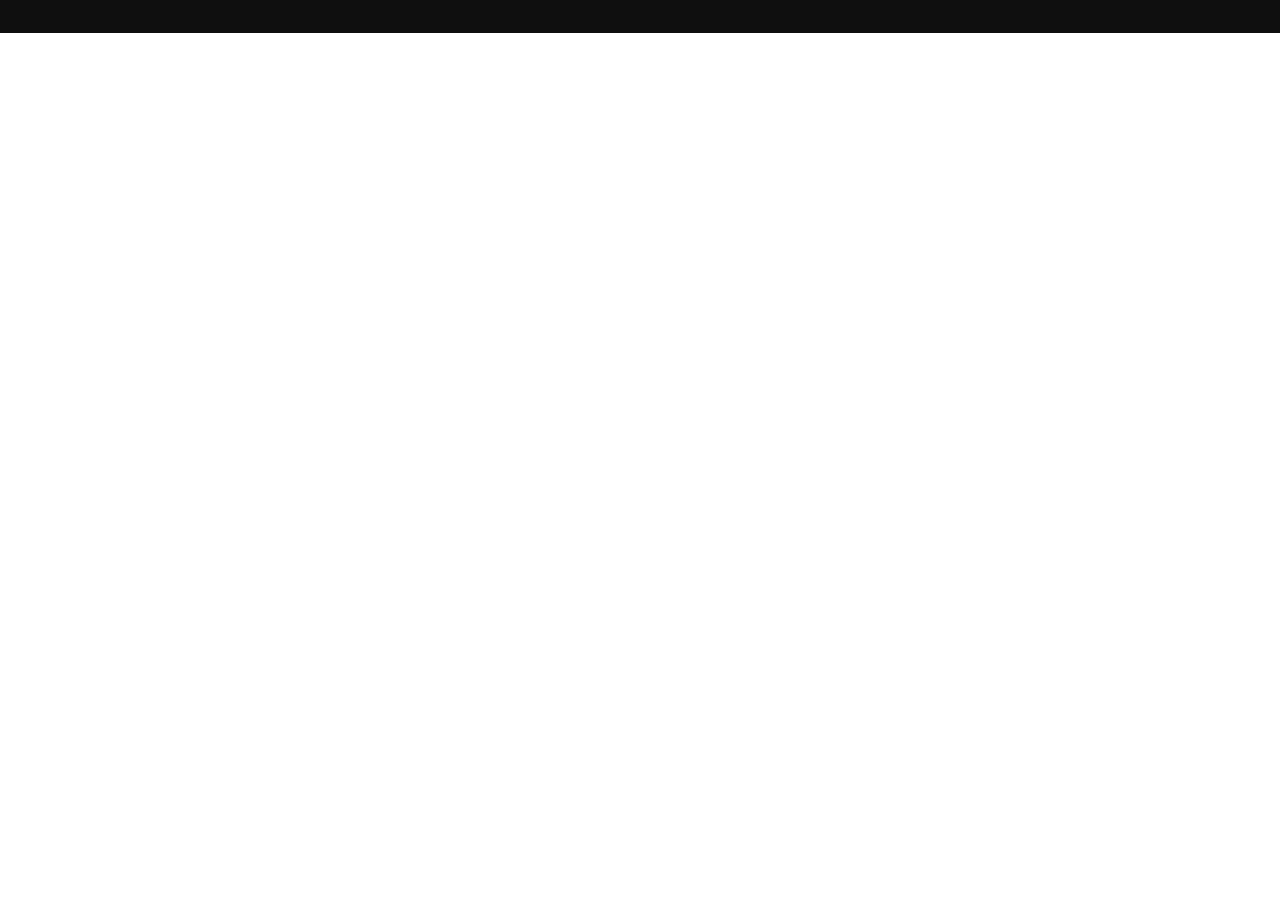
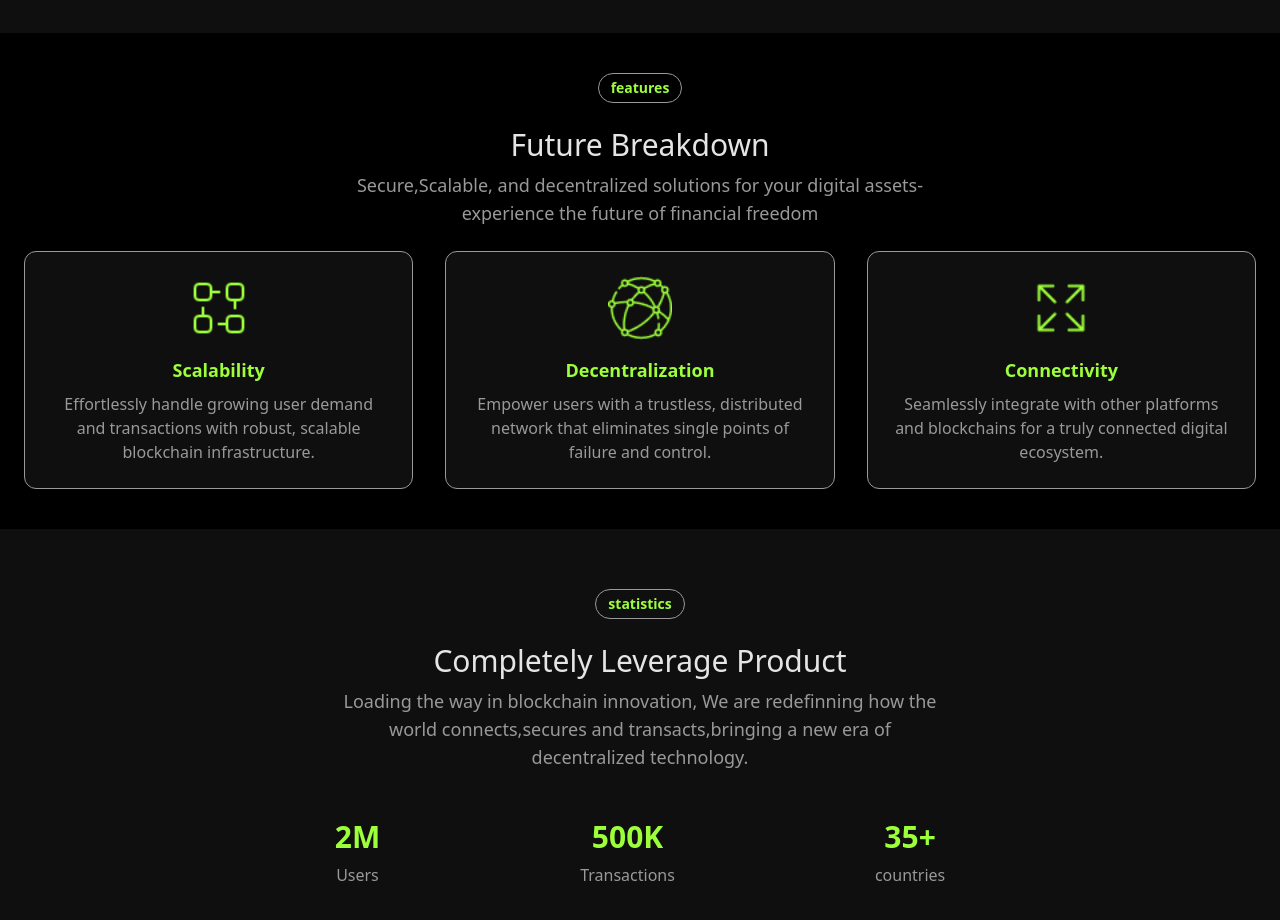
Before and after one commit to LupoNetn/blockchain-landing-page, a React (Vite) app: page / in a window 1280 px wide. Shown: the part 1020-1940 px from the top of the page. Before the commit the page ends 1053 px from the top, so only its background shows below. Built offline with nearby package versions, Linux system fonts and the light colour scheme.

Commit message:
add Features and Statistics components; update App.jsx and styles

```diff
--- a/src/App.jsx
+++ b/src/App.jsx
@@ -2,6 +2,8 @@ import React from 'react'
 import Navbar from './components/Navbar'
 import Hero from './components/Hero'
 import Partners from './components/Partners'
+import Features from './components/Features'
+import Statistics from './components/Statistics'
 
 const App = () => {
   return (
@@ -9,6 +11,8 @@ const App = () => {
      <Navbar />
      <Hero />
      <Partners />
+     <Features />
+     <Statistics />
     </div>
   )
 }
--- /dev/null
+++ b/src/components/Features.jsx
@@ -0,0 +1,63 @@
+import React from "react";
+import scalabilityImg from "../assets/scalability.png";
+import decentralizationImg from "../assets/decentralization.png";
+import connectivityImg from "../assets/connectivity.png";
+
+const features = [
+  {
+    img: scalabilityImg,
+    head: "Scalability",
+    desc: "Effortlessly handle growing user demand and transactions with robust, scalable blockchain infrastructure.",
+  },
+  {
+    img: decentralizationImg,
+    head: "Decentralization",
+    desc: "Empower users with a trustless, distributed network that eliminates single points of failure and control.",
+  },
+  {
+    img: connectivityImg,
+    head: "Connectivity",
+    desc: "Seamlessly integrate with other platforms and blockchains for a truly connected digital ecosystem.",
+  },
+];
+
+const Features = () => {
+  return (
+    <section>
+      <div className="container mx-auto px-6 py-10">
+        <div className="lg-max-width">
+          <div className="flex justify-center">
+            <div className="text-green flex items-center border border-gray rounded-2xl px-3 py-1">
+              <span className="font-bold text-sm">features</span>
+            </div>
+          </div>
+          <h3 className="section-title">
+            Future Breakdown
+          </h3>
+          <p className="section-desc">
+            Secure,Scalable, and decentralized solutions for your digital
+            assets-experience the future of financial freedom
+          </p>
+        </div>
+        <div className="grid grid-cols-1 md:grid-cols-3 gap-8 mt-6">
+          {features.map(({ img, head, desc }, idx) => (
+            <div
+              key={idx}
+              className="bg-gray-dark border border-gray rounded-xl p-6 flex flex-col items-center text-center"
+            >
+              <img
+                src={img}
+                alt={head}
+                className="w-16 h-16 mb-4 object-contain"
+              />
+              <h4 className="text-green font-bold text-lg mb-2">{head}</h4>
+              <p className="text-gray">{desc}</p>
+            </div>
+          ))}
+        </div>
+      </div>
+    </section>
+  );
+};
+
+export default Features;
--- a/src/components/Hero.jsx
+++ b/src/components/Hero.jsx
@@ -6,7 +6,7 @@ const Hero = () => {
     <>
       <section
         id="home"
-        className="bg-black text-white p-10 min-h-screen relative"
+        className="bg-black text-white pt-10 min-h-screen relative"
       >
         {/* Radial gradient background for large screens */}
         <div
@@ -28,7 +28,7 @@ const Hero = () => {
               <h1 className="text-4xl max-mb:text-3xl md:text-7xl md:text-left text-center font-medium mt-3 mb-3">
                 Revolutionizing Web3 Finance
               </h1>
-              <p className="text-lg md:text-lg text-gray text-center md:text-left max-mb:text-[0.87rem]">
+              <p className="hero-desc">
                 Secure,Scalable, and decentralized solutions for your digital
                 assets-experience the future of financial freedom
               </p>
--- /dev/null
+++ b/src/components/Statistics.jsx
@@ -0,0 +1,42 @@
+import React from "react";
+
+const statistics = [
+  { num: "2M", desc: "Users" },
+  { num: "500K", desc: "Transactions" },
+  { num: "35+", desc: "countries" },
+];
+
+const Statistics = () => {
+  return (
+    <section className="bg-gray-dark py-15">
+      <div className="container px-6 mx-auto">
+        <div className="lg-max-width">
+          <div className="flex justify-center">
+            <div className="text-green flex items-center border border-gray rounded-2xl px-3 py-1">
+              <span className="font-bold text-sm">statistics</span>
+            </div>
+          </div>
+          <h3 className="section-title">Completely Leverage Product</h3>
+          <p className="section-desc">
+            Loading the way in blockchain innovation, We are redefinning how the
+            world connects,secures and transacts,bringing a new era of
+            decentralized technology.
+          </p>
+        </div>
+        <div className="md:flex md:justify-center gap-50">
+          {statistics.map(({ num, desc }, idx) => (
+            <div
+              key={idx}
+              className="flex flex-col items-center justify-center text-center mt-6"
+            >
+              <h4 className="text-green font-bold text-3xl">{num}</h4>
+              <p className="text-gray mt-2">{desc}</p>
+            </div>
+          ))}
+        </div>
+      </div>
+    </section>
+  );
+};
+
+export default Statistics;
--- a/src/index.css
+++ b/src/index.css
@@ -10,3 +10,18 @@
   --breakpoint-mb: 425px;
 
 }
+
+@layer utilities {
+  .hero-desc {
+    @apply text-lg md:text-lg text-gray text-center md:text-left max-mb:text-[0.87rem];
+  }
+  .section-title {
+    @apply text-white mt-6 mb-2 text-center text-3xl
+  }
+  .section-desc {
+    @apply text-gray mb-6 text-center text-lg
+  }
+  .lg-max-width {
+    @apply max-w-[600px] mx-auto text-center
+  }
+}
```
Also changed, not shown: src/components/Partners.jsx (+27 -25 lines).
